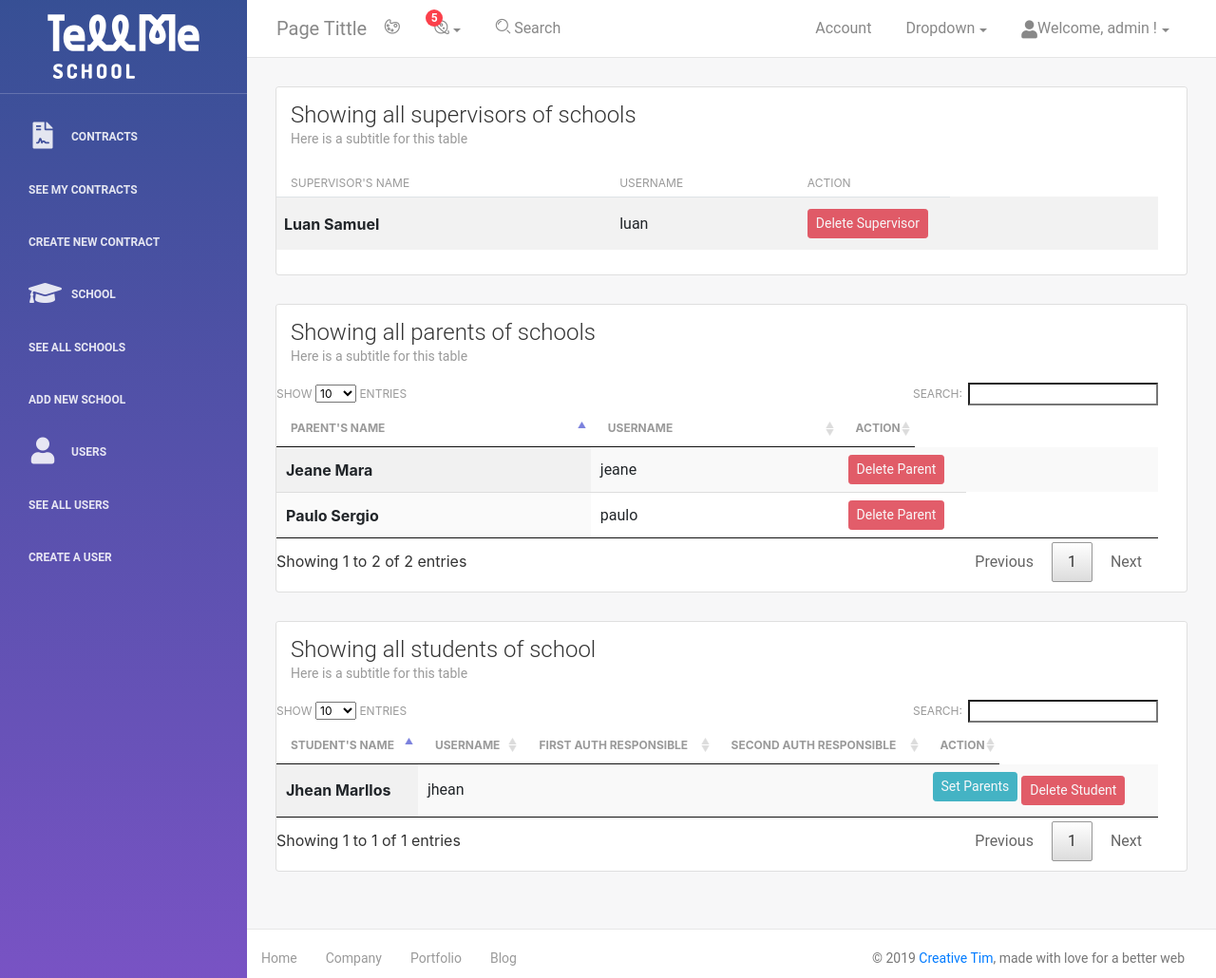
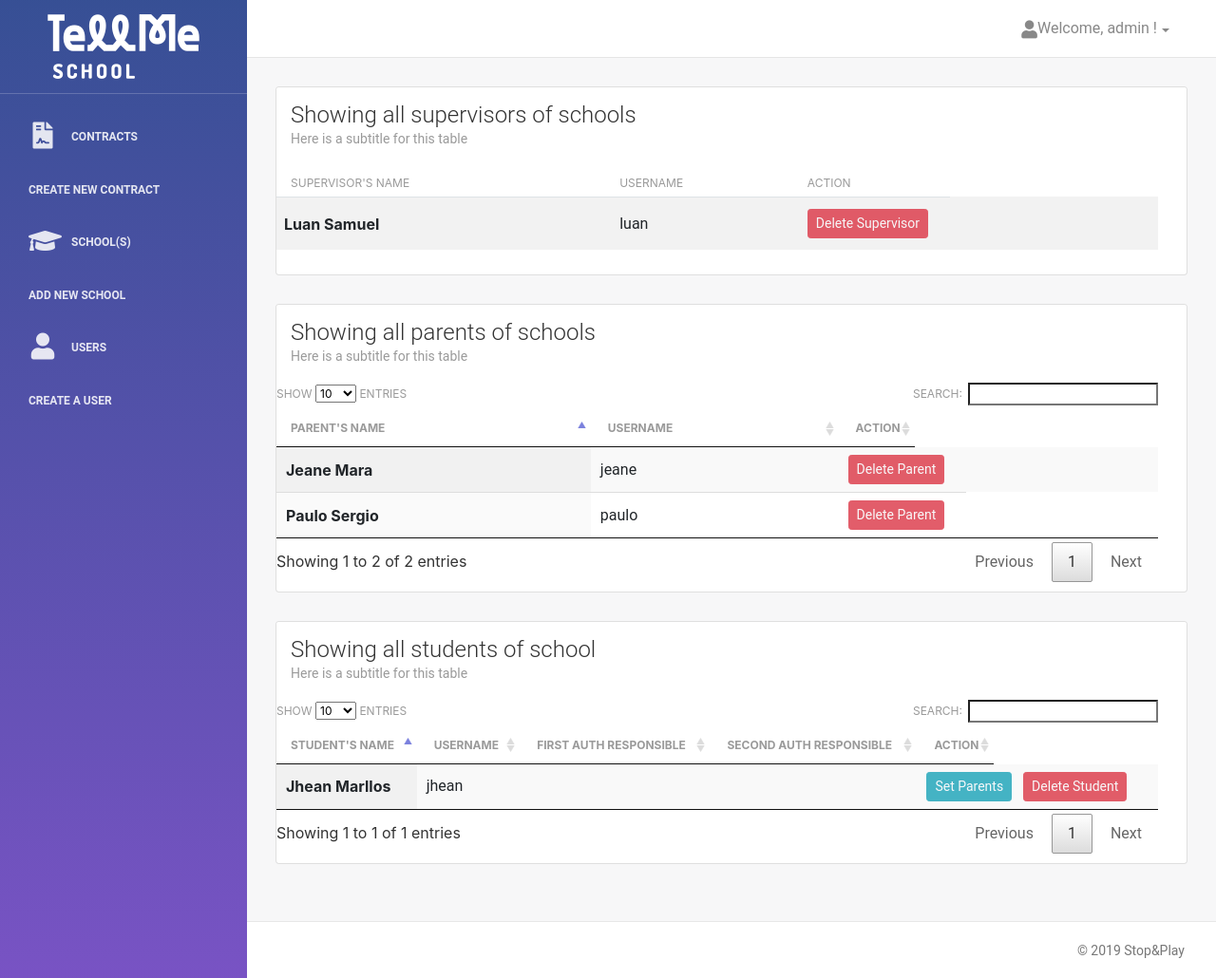
Before and after one commit to stopplay/tellme2.0, a Django app: page /users/seeallusers/ in a window 1280 px wide. Shown: the whole page at 95% size. Run offline with Django 3.2, Linux system fonts and the light colour scheme; a user stored in the database is signed in; data comes from the database, SQL or seed files in the repository; parts of the project's set-up code (start-up, migrations or seed data) failed here and were passed over; some libraries are stand-ins or nearby versions.

Commit message:
changed footer navbar and panel page
changed urls on side bar
commented icons on panel
removed items from footer

```diff
--- a/classrooms/classrooms/templates/footer.html
+++ b/classrooms/classrooms/templates/footer.html
@@ -2,33 +2,14 @@
     <div class="container-fluid">
         <nav>
             <ul class="footer-menu">
-                <li>
-                    <a href="#">
-                        Home
-                    </a>
-                </li>
-                <li>
-                    <a href="#">
-                        Company
-                    </a>
-                </li>
-                <li>
-                    <a href="#">
-                        Portfolio
-                    </a>
-                </li>
-                <li>
-                    <a href="#">
-                        Blog
-                    </a>
-                </li>
+
             </ul>
             <p class="copyright text-center">
                 ©
                 <script>
                     document.write(new Date().getFullYear())
                 </script>
-                <a href="http://www.creative-tim.com">Creative Tim</a>, made with love for a better web
+                Stop&Play
             </p>
         </nav>
     </div>
--- a/classrooms/classrooms/templates/navbar.html
+++ b/classrooms/classrooms/templates/navbar.html
@@ -17,16 +17,11 @@
 
               <li class="nav-item">
                   <div class="nav-link">
-                    <i class="fas fa-file-contract"></i>
-                      <p>Contracts</p>
+                    <a style="color:#FFFFFF;" href="{% url 'contracts:seemycontracts'%}"><i class="fas fa-file-contract"></i>
+                      <p>Contracts</p></a>
                   </div>
               </li>
 
-              <li class="nav-item">
-                <div>
-                  <a class="nav-link" href="{% url 'contracts:seemycontracts'%}">See My Contracts</a>
-                  </div>
-              </li>
               <li>
                 <div>
               <a class="nav-link" href="{% url 'contracts:createacontract' %}">Create New Contract</a>
@@ -35,17 +30,13 @@
 
 
               <li class="nav-item">
-                  <div class="nav-link">
-                    <i class="fas fa-graduation-cap"></i>
-                      <p >School</p>
-                  </div>
+                <div class="nav-link">
+                  <a style="color:#FFFFFF;" href="{% url 'school:seeallschools' %}">  <i class="fas fa-graduation-cap"></i>
+                    <p>School(s)</p></a>
+                </div>
               </li>
 
-              <li class="nav-item">
-                <div>
-                  <a class="nav-link" href="{% url 'school:seeallschools' %}">See All Schools</a>
-                  </div>
-              </li>
+
               <li>
                 <div>
               <a class="nav-link" href="{% url 'school:add_school' %}">Add new School</a>
@@ -55,19 +46,13 @@
 
 
               <li class="nav-item">
-                  <div class="nav-link">
-
-                    <i class="fas fa-user"></i>
-                      <p>Users</p>
-                  </div>
+                <div class="nav-link">
+                  <a style="color:#FFFFFF;" href="{% url 'school:seeallschools' %}">   <i class="fas fa-user"></i>
+                    <p>Users</p></a>
+                </div>
 
               </li>
 
-              <li class="nav-item">
-                <div>
-                  <a class="nav-link" href="{% url 'users:seeallusers' %}">See All Users</a>
-                  </div>
-              </li>
               <li>
                 <div>
               <a class="nav-link" href="{% url 'users:create_user' %}">Create a User</a>
--- a/classrooms/classrooms/templates/panel.html
+++ b/classrooms/classrooms/templates/panel.html
@@ -1,19 +1,22 @@
 <nav class="navbar navbar-expand-lg " color-on-scroll="500">
   <div class="container-fluid">
+    <!--
     <a class="navbar-brand" href="#pablo"> Page Tittle </a>
     <button href="" class="navbar-toggler navbar-toggler-right" type="button" data-toggle="collapse" aria-controls="navigation-index" aria-expanded="false" aria-label="Toggle navigation">
       <span class="navbar-toggler-bar burger-lines"></span>
       <span class="navbar-toggler-bar burger-lines"></span>
       <span class="navbar-toggler-bar burger-lines"></span>
-    </button>
+    </button>-->
     <div class="collapse navbar-collapse justify-content-end" id="navigation">
-      <ul class="nav navbar-nav mr-auto">
+      <!--<ul class="nav navbar-nav mr-auto">
+
         <li class="nav-item">
           <a href="#" class="nav-link" data-toggle="dropdown">
             <i class="nc-icon nc-palette"></i>
             <span class="d-lg-none">Dashboard</span>
           </a>
         </li>
+
         <li class="dropdown nav-item">
           <a href="#" class="dropdown-toggle nav-link" data-toggle="dropdown">
             <i class="nc-icon nc-planet"></i>
@@ -28,15 +31,16 @@
             <a class="dropdown-item" href="#">Another notification</a>
           </ul>
         </li>
+
         <li class="nav-item">
           <a href="#" class="nav-link">
             <i class="nc-icon nc-zoom-split"></i>
             <span class="d-lg-block">&nbsp;Search</span>
           </a>
         </li>
-      </ul>
+      </ul>-->
       <ul class="navbar-nav ml-auto">
-        <li class="nav-item">
+        <!--<li class="nav-item">
           <a class="nav-link" href="#pablo">
             <span class="no-icon">Account</span>
           </a>
@@ -53,7 +57,7 @@
             <div class="divider"></div>
             <a class="dropdown-item" href="#">Separated link</a>
           </div>
-        </li>
+        </li>-->
         <li class="nav-item dropdown">
           <a class="nav-link dropdown-toggle" id="navbarDropdownMenuLink-4" data-toggle="dropdown"
           aria-haspopup="true" aria-expanded="false">
--- a/classrooms/school_users/templates/school_users/seeallusers.html
+++ b/classrooms/school_users/templates/school_users/seeallusers.html
@@ -229,7 +229,7 @@
                   <td>{{ student.second_parent.name }}</td>
           				<td>
           					<div class="btn-tollbar">
-          						<div class="btn-group mb-2" role="group" aria-label="First group">
+          						<div class="btn-group mr-2" role="group" aria-label="First group">
           							<button type="button" class="btn btn-primary btn-sm btn-info btn-block"><a href="{% url 'users:set_parents' student.student_id %}" data-baloon="Remove this item from the cart" class="text-light">Set Parents</a></button>
           						</div>
           						<div class="btn-group mr-2" role="group" aria-label="Second group">
```
